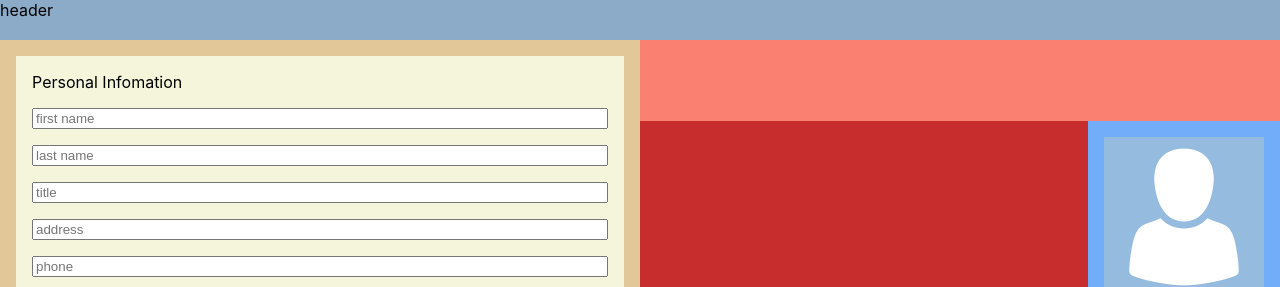
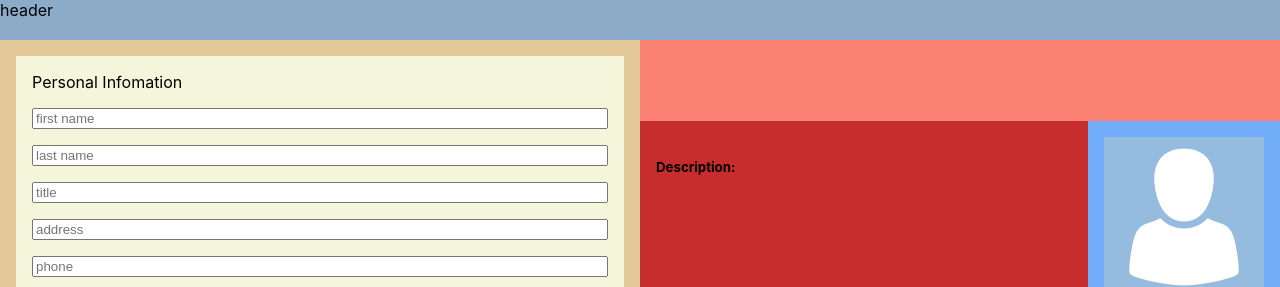
Before and after one commit to erynder-z/cv-creator, a React (Create React App) app: page / in a window 1280 px wide. Shown: the top 287 px of the page. Built offline with nearby package versions, Linux system fonts and the light colour scheme.

Commit message:
Add type checking

```diff
--- a/src/components/Preview.js
+++ b/src/components/Preview.js
@@ -1,8 +1,9 @@
 import React, { Component } from 'react'
+import PropTypes from 'prop-types'
 /* import placeholder from '../assets/placeholder.png' */
 
 export class Preview extends Component {
-    constructor(props) {
+    constructor() {
         super()
     }
     render() {
@@ -37,8 +38,14 @@ export class Preview extends Component {
 
                 <div className="info-wrapper-preview">
                     <div className="title-preview">{personal.title}</div>
+                    <h5>Description:</h5>
+                    <div className="title-preview">{personal.description}</div>
                 </div>
             </div>
         )
     }
 }
+
+Preview.propTypes = {
+    personal: PropTypes.object,
+}
```
